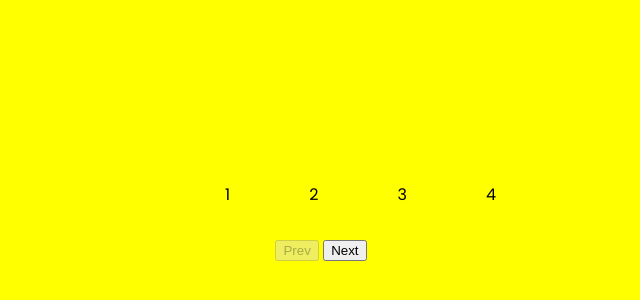
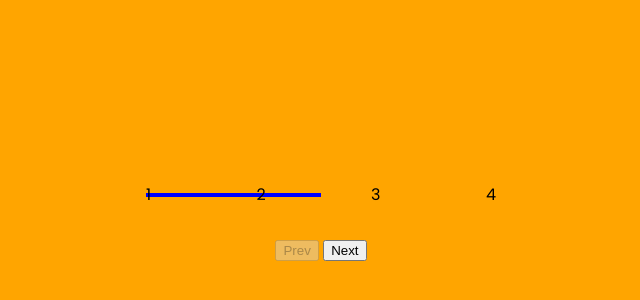
Before and after one commit to swe-robertkibet/Progress-Steps, a plain HTML site: page index.html in a window 1280 px wide. Shown: the part 178-478 px from the top of the page, without its empty margins (319-959 px from the left). Drawn offline with Linux system fonts and the light colour scheme.

Commit message:
Styled up

```diff
--- a/style.css
+++ b/style.css
@@ -6,7 +6,7 @@
 }
 
 body{
-    background-color: yellow;
+    background-color: orange;
     font-family: 'Poppins', sans-serif;
     margin: 0;
     display: flex;   /*To center everything*/
@@ -29,3 +29,15 @@ body{
     max-width: 100%;
     width: 350px;
 }
+
+.progress {
+    background-color: blue;
+    position: absolute;
+    top: 50%;
+    left: 0;
+    height: 4px;
+    width: 50%;
+    transform: translateY(-50%);
+    z-index: -1;
+    transition: 0.4s ease;
+}
```
